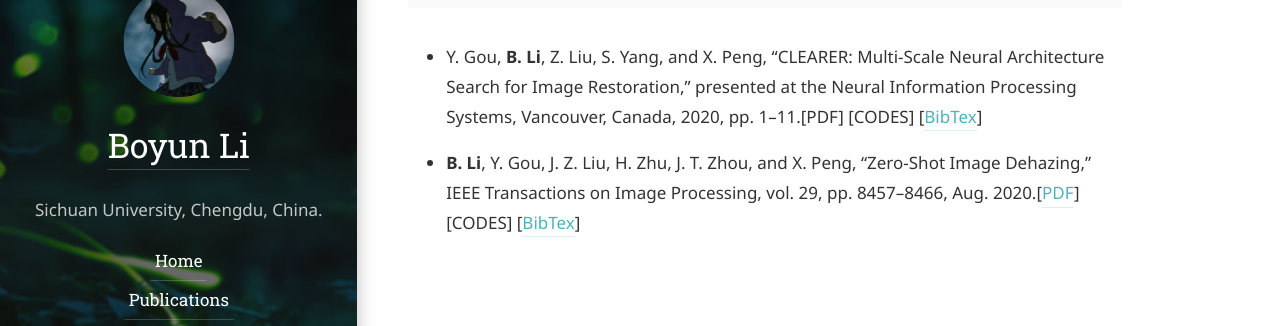
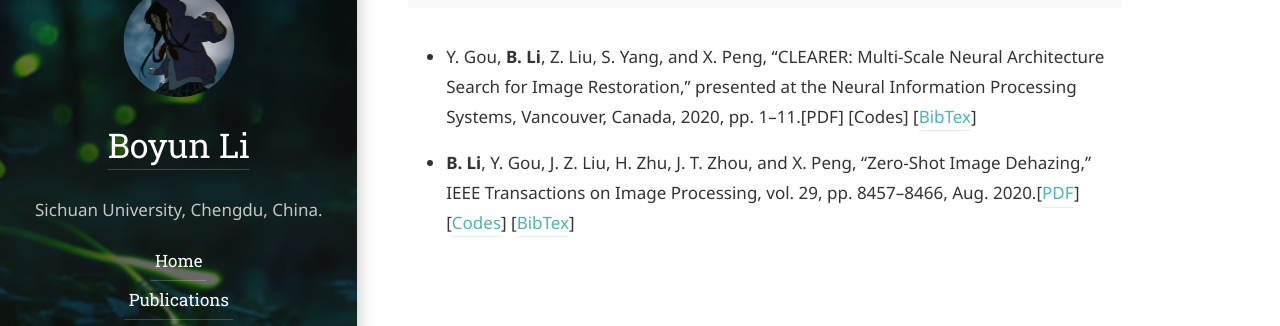
Before and after one commit to liboyun/liboyun.github.io, a Jekyll site: the page built from publications.md, in a window 1280 px wide. Shown: the part 230-556 px from the top of the page. Built offline with Jekyll 4.4.1, drawn with Linux system fonts in a browser that asks for light colours; some web fonts are replaced; some of the changed lines change nothing that is shown.

Commit message:
update the code of ZID

```diff
--- a/publications.md
+++ b/publications.md
@@ -7,6 +7,6 @@ menu: true
 order: 1
 ---
 
-* Y. Gou, **B. Li**, Z. Liu, S. Yang, and X. Peng, “CLEARER: Multi-Scale Neural Architecture Search for Image Restoration,” presented at the Neural Information Processing Systems, Vancouver, Canada, 2020, pp. 1–11.[PDF] [CODES] [[BibTex](BibTex/CLEAR.bib)]
+* Y. Gou, **B. Li**, Z. Liu, S. Yang, and X. Peng, “CLEARER: Multi-Scale Neural Architecture Search for Image Restoration,” presented at the Neural Information Processing Systems, Vancouver, Canada, 2020, pp. 1–11.[PDF] [Codes] [[BibTex](BibTex/CLEAR.bib)]
 
-* **B. Li**, Y. Gou, J. Z. Liu, H. Zhu, J. T. Zhou, and X. Peng, “Zero-Shot Image Dehazing,” IEEE Transactions on Image Processing, vol. 29, pp. 8457–8466, Aug. 2020.[[PDF](https://ieeexplore.ieee.org/document/9170880)] [CODES] [[BibTex](BibTex/ZID.bib)]
+* **B. Li**, Y. Gou, J. Z. Liu, H. Zhu, J. T. Zhou, and X. Peng, “Zero-Shot Image Dehazing,” IEEE Transactions on Image Processing, vol. 29, pp. 8457–8466, Aug. 2020.[[PDF](https://ieeexplore.ieee.org/document/9170880)] [[Codes](https://github.com/limit-scu/2020-TIP-ZID)] [[BibTex](BibTex/ZID.bib)]
```
